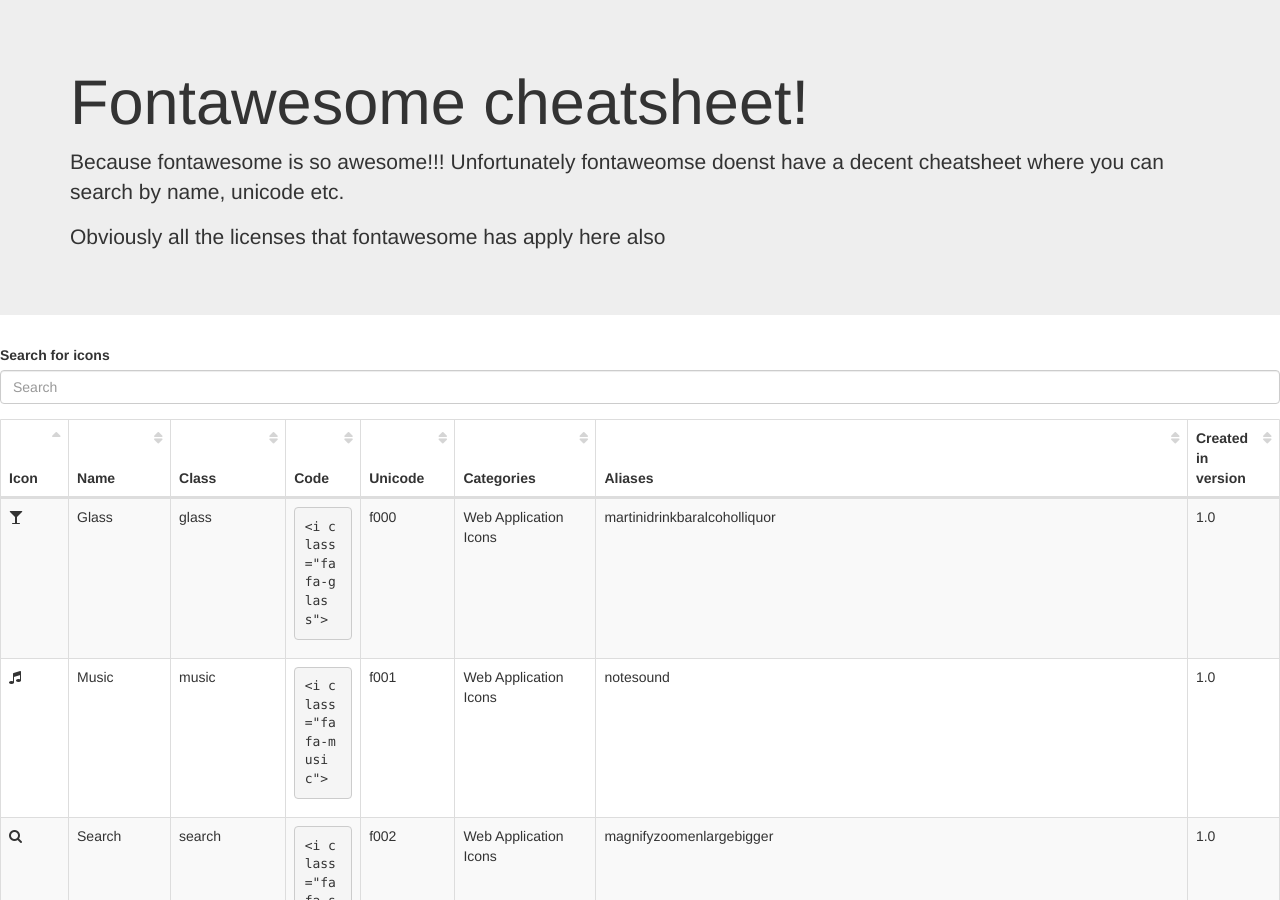
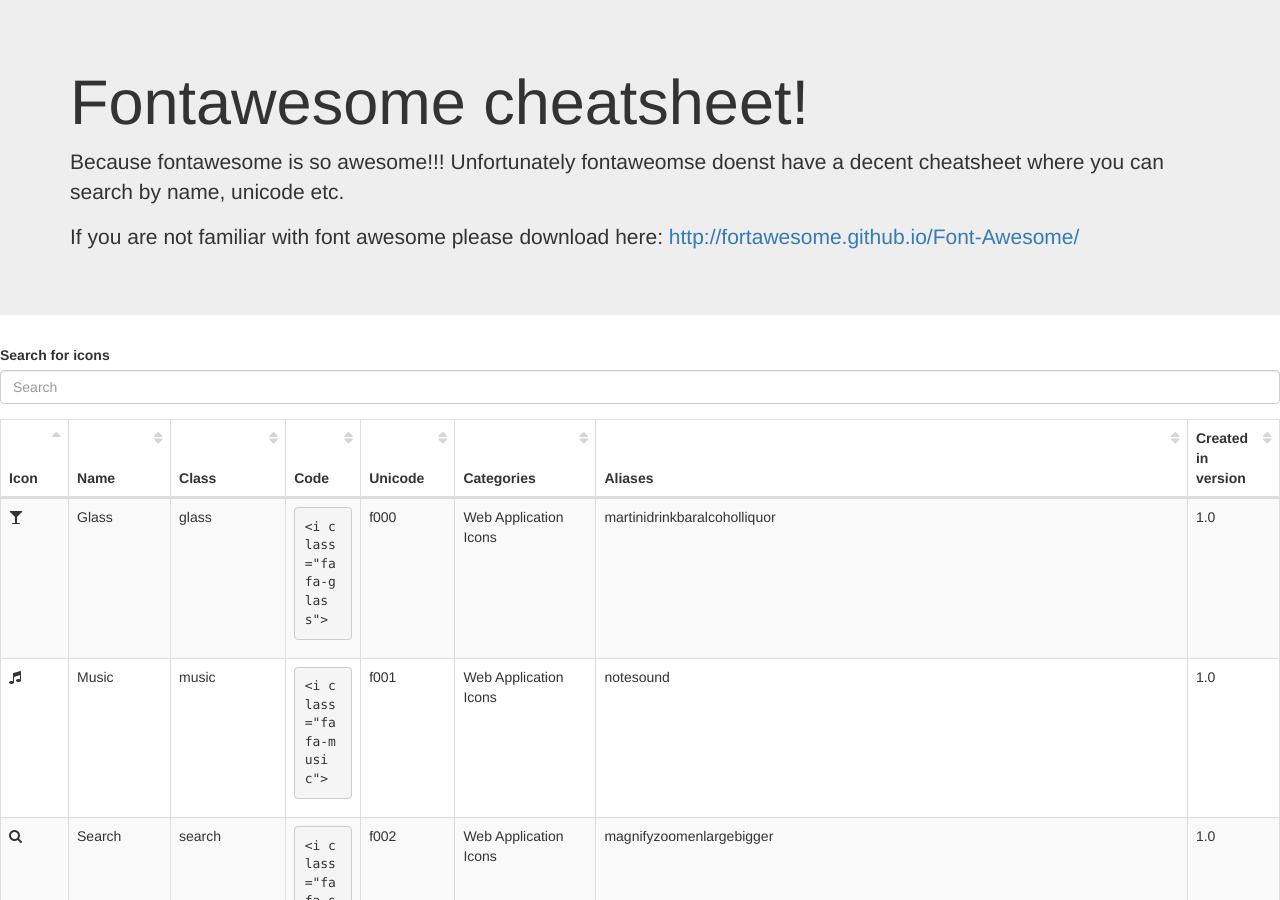
Before and after one commit to WouterSteen/fontawesome-cheatsheet, a Jekyll site: the page built from index.html, in a window 1280 px wide and 900 px high. Built offline with Jekyll 4.4.1, drawn with Linux system fonts in a browser that asks for light colours; nearby versions of some CDN libraries; some of the changed text lies outside the part shown.

Commit message:
small changes and added fontawesome link

```diff
--- a/_config.yml
+++ b/_config.yml
@@ -1,8 +1,8 @@
 safe:             false
 port:             4000
-baseurl:          /  # Where GitHub serves the project up from
+baseurl:          /
 url:              http://localhost:4000
-title: Fontawesome Cheatsheet
+title:            Fontawesome Cheatsheet
 
 bootstrap:
   version:        3.3.5
--- a/_layouts/base.html
+++ b/_layouts/base.html
@@ -1,18 +1,13 @@
 <!DOCTYPE html>
 <html lang="en">
 <head>
-    <!-- Basic Page Needs
-   ================================================== -->
     <meta charset="utf-8" />
     <meta name="viewport" content="width=device-width,initial-scale=1">
-    <meta name="description" content="Font Awesome, the iconic font and CSS framework">
+    <meta name="description" content="Font Awesome Cheatsheet">
     <meta name="author" content="Wouter Steenmeijer">
     <meta http-equiv="X-UA-Compatible" content="IE=edge">
-
-    <title>{{ page.title }}</title>
-
-    <!-- CSS
-    ================================================== -->
+    <link rel="shortcut icon" href="./assets/ico/favicon.ico">
+    <title>Font Awesome Cheatsheet</title>
     <link rel="stylesheet" href="{{ page.relative_path }}assets/css/styles.css">
     <link rel="stylesheet" href="{{ page.relative_path }}assets/font-awesome/css/font-awesome.min.css" />
     <link rel="stylesheet" href="{{ page.relative_path }}assets/css/bootstrap.css"/>
@@ -20,9 +15,8 @@
     <link rel="stylesheet" href="{{ page.relative_path }}assets/css/jquery.datatables.css"/>
     <link rel="stylesheet" href="{{ page.relative_path }}assets/css/styles.css"/>
 
-
     <!--[if lt IE 9]>
-    <script src="{{ page.relative_path }}assets/js/html5shiv.js"></script>
+        <script src="{{ page.relative_path }}assets/js/html5shiv.js"></script>
     <![endif]-->
 
     <script>
@@ -44,7 +38,7 @@
         <div class="container">
             <h1>Fontawesome cheatsheet!</h1>
             <p>Because fontawesome is so awesome!!! Unfortunately fontaweomse doenst have a decent cheatsheet where you can search by name, unicode etc.</p>
-            <p>Obviously all the licenses that fontawesome has apply here also</p>
+            <p>If you are not familiar with font awesome please download here: <a href="http://fortawesome.github.io/Font-Awesome/" title="Font awsome website">http://fortawesome.github.io/Font-Awesome/</a></p>
         </div>
     </div>
 
@@ -60,11 +54,6 @@
 
     <div class="footer">
         <div>
-            Font Awesome licensed under <a href="http://scripts.sil.org/OFL">SIL OFL 1.1</a>
-            <span class="hide-xs">·</span><br class="hide-sm hide-md hide-lg">
-            Code licensed under <a href="http://opensource.org/licenses/mit-license.html">MIT License</a>
-            <span class="hide-xs hide-sm">·</span><br class="hide-md hide-lg">
-            Documentation licensed under <a href="http://creativecommons.org/licenses/by/3.0/">CC BY 3.0</a>
         </div>
     </div>
 
```
